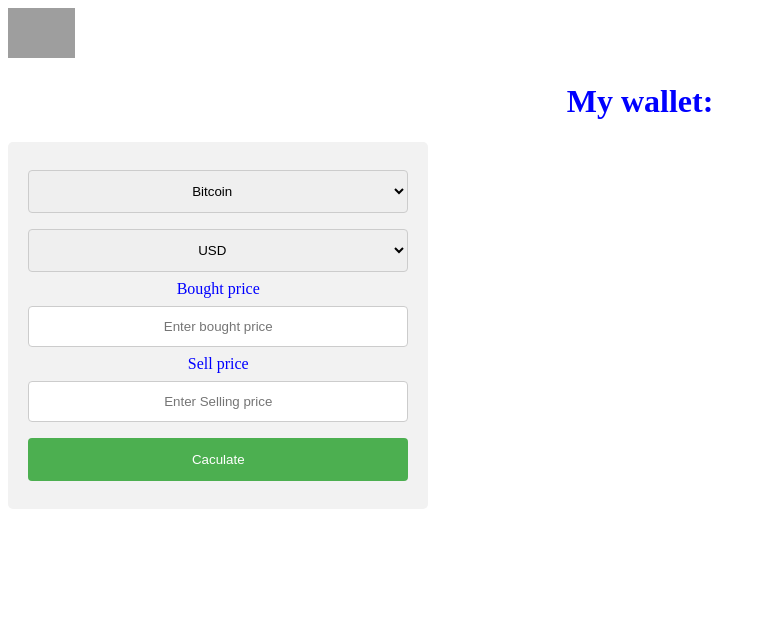
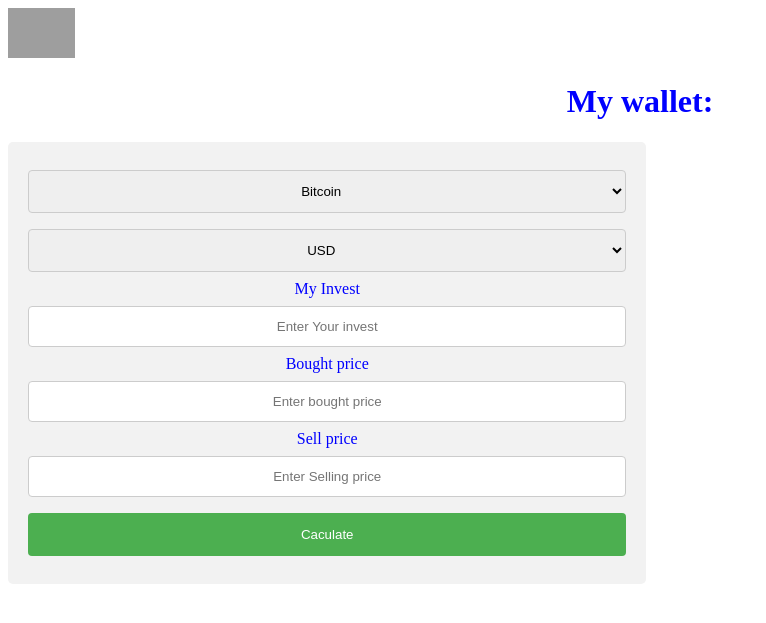
Before and after one commit to idan157001/crypto, a Flask app: page /wallet in a window 1280 px wide. Shown: the top 623 px of the page, without its empty margins (0-766 px from the left). Run offline with Flask 2, Linux system fonts and the light colour scheme; grey boxes are pictures that could not be loaded.

Commit message:
Add files via upload

```diff
--- a/web/app/core.py
+++ b/web/app/core.py
@@ -71,13 +71,15 @@
         except Exception as e:
             print('e')
             return 'Error'
-    def caculate(self,bought,sell):
+    def caculate(self,invest,bought,sell):
         try:
             bought = float(bought)
             sell = float(sell)
+            invest = float(invest)
         except:
             return False
 
         precent = (((bought/sell) * 100) -100) * -1
         earn = 0
-        return (round(precent,2),earn)
+        earn = invest * (precent/100)
+        return (round(precent,2),round(earn,2))
--- a/web/app/routes.py
+++ b/web/app/routes.py
@@ -125,9 +125,10 @@
         currency = request.form['currency']
         bought_price = request.form['bought_price']
         sell_price = request.form['sell_price']
+        my_invest = request.form['my_invest']
 
         c = Crypto_Info(currency)
-        caculated = c.caculate(bought_price,sell_price)
+        caculated = c.caculate(my_invest,bought_price,sell_price)
         if caculated is False:
             return render_template('wallet.html')
 
--- a/web/app/templates/wallet.html
+++ b/web/app/templates/wallet.html
@@ -15,6 +15,7 @@
                     <option value="usd">USD</option>
                     <option value="isl">ISL</option>
                 </select><br>
+                My Invest    <input type="text" name="my_invest" placeholder="Enter Your invest">
                 Bought price <input type="text" name="bought_price" placeholder="Enter bought price"><br>
                 Sell price   <input type="text" name="sell_price" placeholder="Enter Selling price">
                 <input type="hidden" name="csrf_token" value="{{ csrf_token() }}">
```
